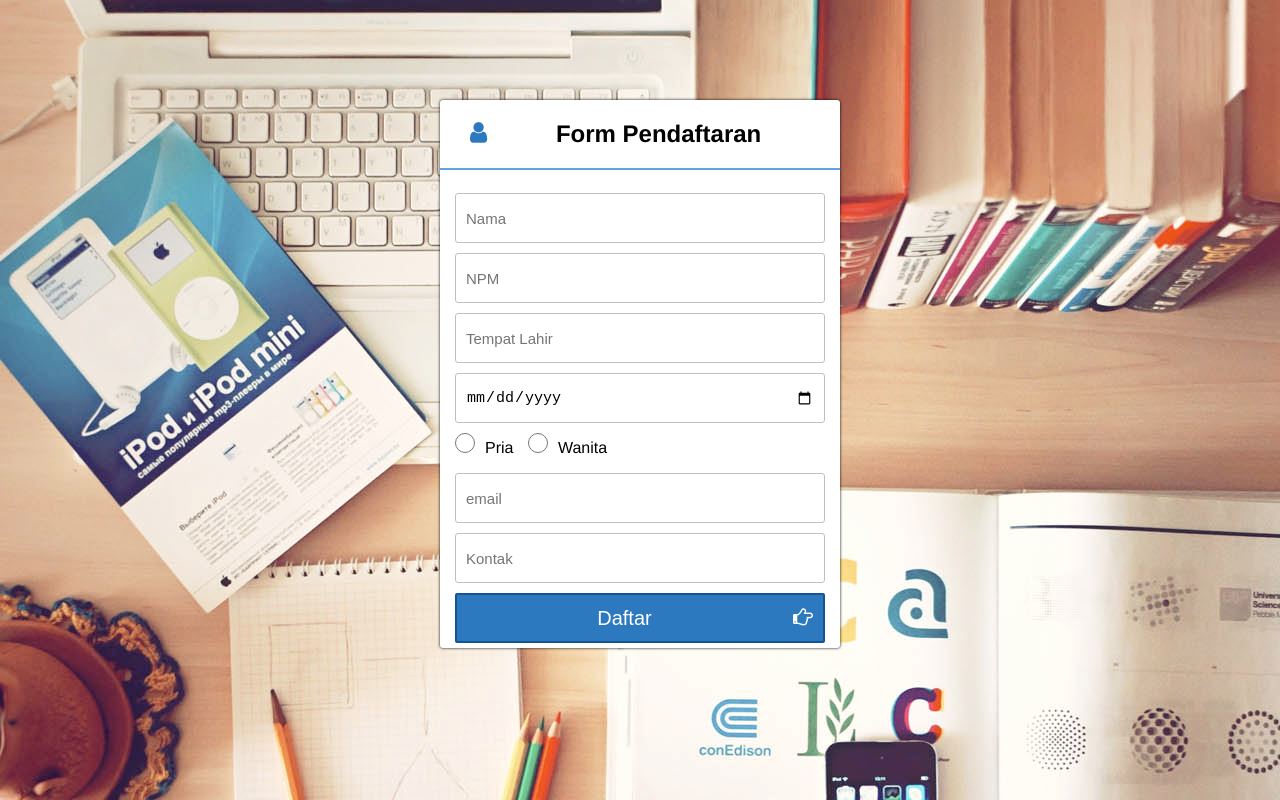
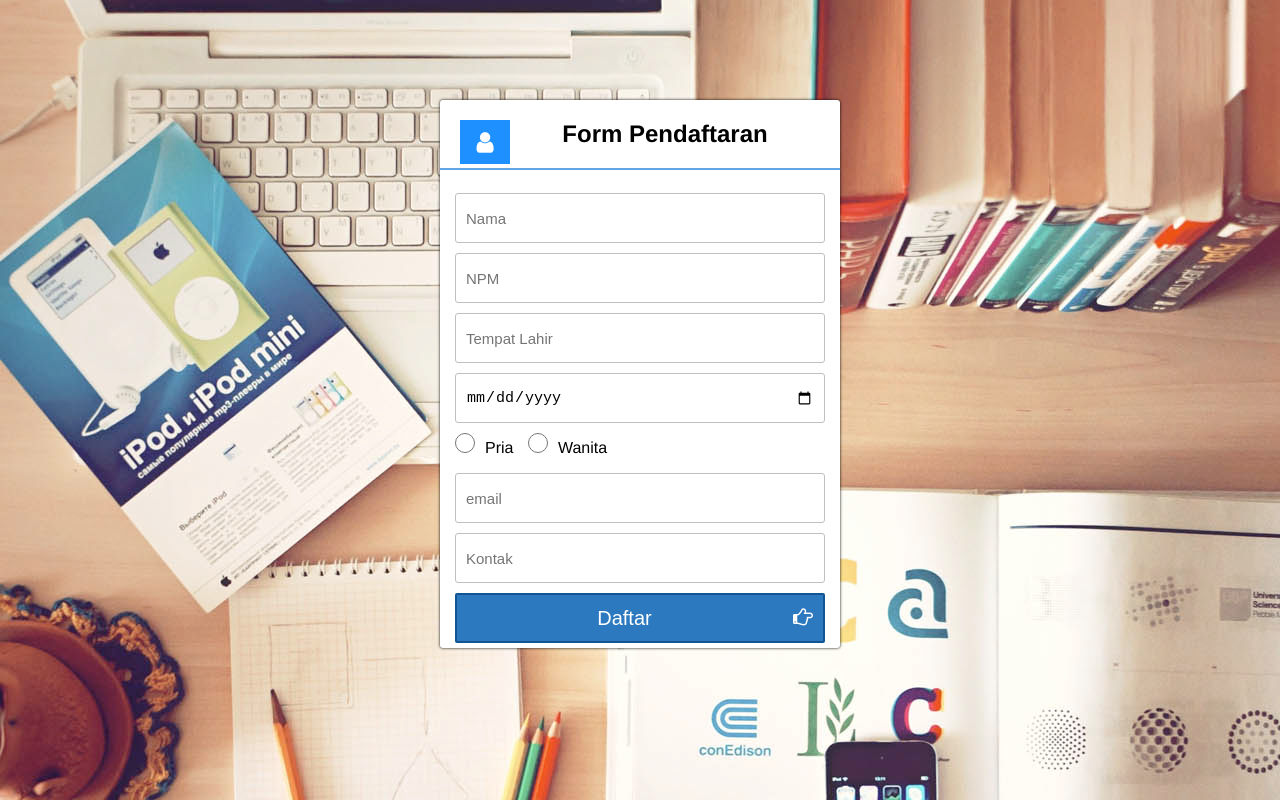
Before and after one commit to ahsanfirdaus1/web-science-1, a plain HTML site: page Web 1/index.html in a window 1280 px wide. Drawn offline with Linux system fonts and the light colour scheme; files whose address does not match are found by name.

Commit message:
Nambah icon
Ngambil dari w3 school

```diff
--- a/Web 1/index.html
+++ b/Web 1/index.html
@@ -5,10 +5,22 @@
    <title>Tugas Mandiri 1</title>
     <link rel="stylesheet" href="assets/style/font-awesome.css">
    <link rel="stylesheet" type="text/css" href="assets/style/style.css">
+
+   <link rel="stylesheet" href="https://cdnjs.cloudflare.com/ajax/libs/font-awesome/4.7.0/css/font-awesome.min.css">
+
+   <style>
+       .icon {
+    padding: 10px;
+    background: dodgerblue;
+    color: white;
+    min-width: 50px;
+    text-align: center;
+    }
+   </style>
 </head>
 <body>
     <form action="" method ="POST">
-        <h2><i class="fa fa-user"></i>Form Pendaftaran</h2><br>
+        <h2><i class="fa fa-user icon"></i>Form Pendaftaran</h2><br>
         <div class="form-group">
             <input type="text" class="input-mode" name="nama" placeholder="Nama">
         </div>
```
